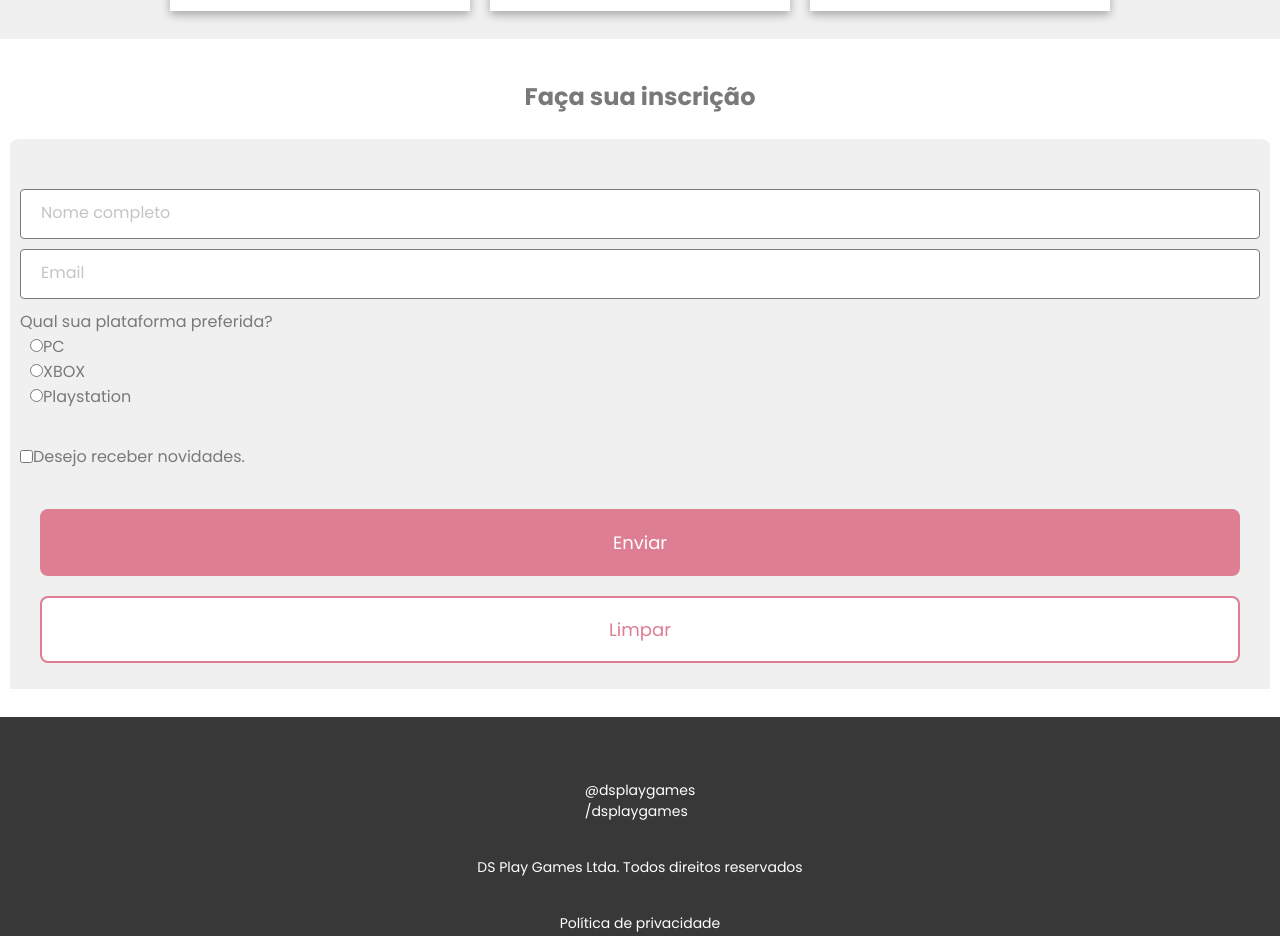
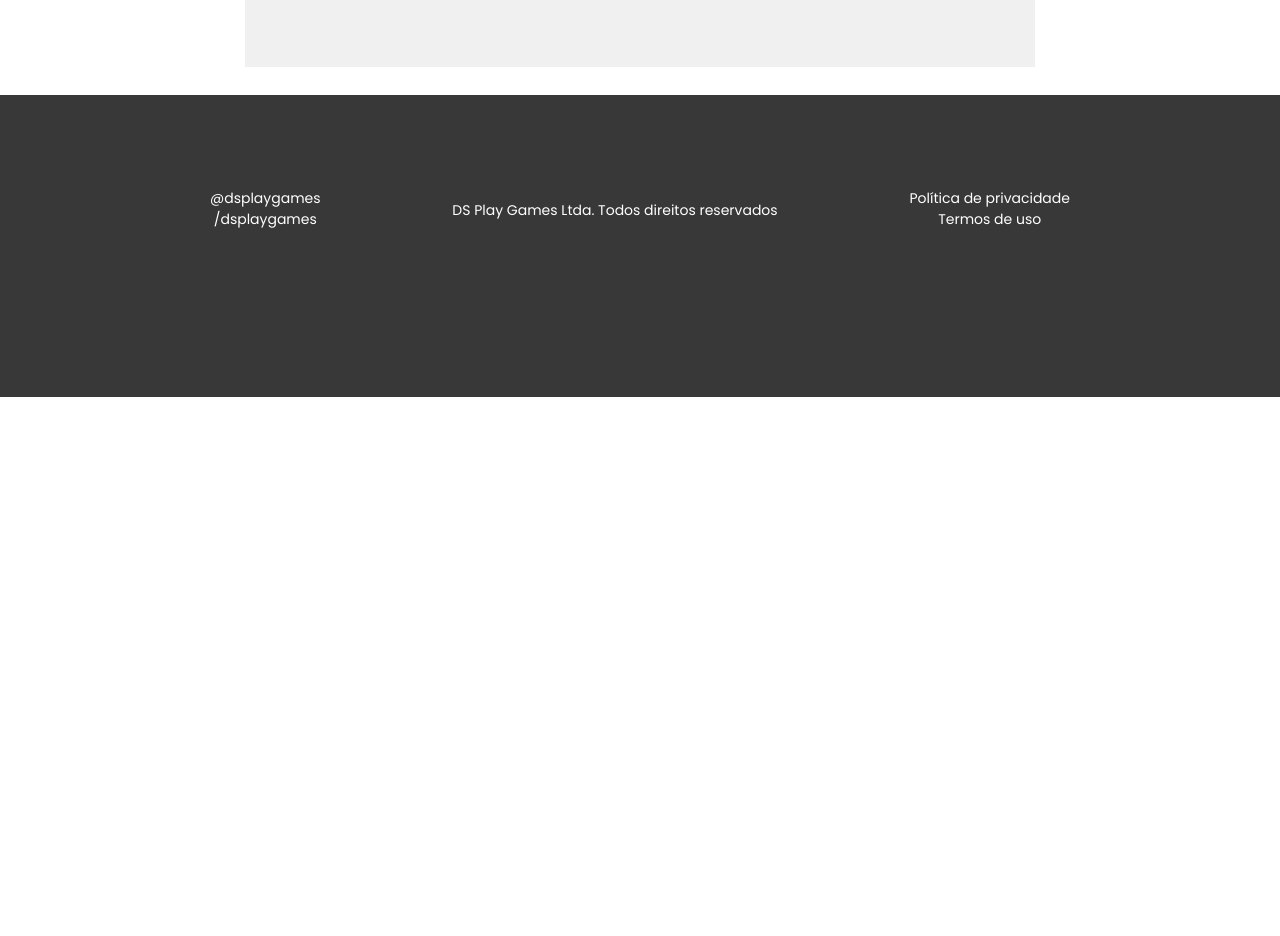
Before and after one commit to LeandroOliveiraSouza/DSPlayGames, a React (Vite) app: page / in a window 1280 px wide. Shown: the part 1860-2796 px from the top of the page. After the commit the page ends 2257 px from the top, so only its background shows below. Built offline with nearby package versions, Linux system fonts and the light colour scheme.

Commit message:
Responsiveness of sections and footers

```diff
--- a/src/components/Footer/index.tsx
+++ b/src/components/Footer/index.tsx
@@ -3,7 +3,8 @@ import "./styles.css";
 export default function Footer() {
   return (
     <footer>
-      <ul className="footer-social-network">
+      <div className="footer-card-info">
+        <ul>
           <li>
             <a href="https://google.com">@dsplaygames</a>
           </li>
@@ -12,7 +13,7 @@ export default function Footer() {
           </li>
         </ul>
         <p>DS Play Games Ltda. Todos direitos reservados</p>
-      <ul className="footer-social-terms">
+        <ul>
           <li>
             <a href="https://google.com">Política de privacidade</a>
           </li>
@@ -20,6 +21,7 @@ export default function Footer() {
             <a href="https://google.com">Termos de uso</a>
           </li>
         </ul>
+      </div>
     </footer>
   );
 }
--- a/src/components/Footer/styles.css
+++ b/src/components/Footer/styles.css
@@ -3,6 +3,9 @@ footer {
   color: var(--footer-text-color);
   height: 302px;
   font-size: 14px;
+}
+
+.footer-card-info {
   display: flex;
   align-items: center;
   justify-content: center;
@@ -14,11 +17,22 @@ footer p {
   padding: 35px;
 }
 
-.footer-social-network {
+.footer-card-info ul {
   padding-top: 28px;
+  padding-bottom: 30px;
+  text-align: center;
 }
 
-.footer-social-terms {
-  text-align: center;
-  padding-bottom: 30px;
+@media (min-width: 568px) {
+  footer {
+    padding-left: 105px;
+    padding-right: 105px;
+  }
+
+  .footer-card-info {
+    display: flex;
+    flex-direction: row;
+    justify-content: space-between;
+    padding: 65px 105px 0 105px;
+  }
 }
--- a/src/components/SectionNews/styles.css
+++ b/src/components/SectionNews/styles.css
@@ -1,5 +1,9 @@
 #news {
   margin: 0 10px;
+  display: flex;
+  flex-direction: column;
+  align-items: center;
+  justify-content: center;
 }
 
 #news h2 {
@@ -61,7 +65,7 @@
 .card-news-btn-more {
   background-color: var(--section-news-btn-bg-color);
   color: var(--section-news-btn-text-color);
-  max-width: 244px;
+  width: 245px;
   height: 67px;
   font-size: 18px;
   font-weight: 700;
@@ -72,3 +76,9 @@
   justify-content: center;
   cursor: pointer;
 }
+
+@media (min-width: 568px) {
+  .card-news {
+    height: 230px;
+  }
+}
--- a/src/components/SectionRegister/styles.css
+++ b/src/components/SectionRegister/styles.css
@@ -1,5 +1,10 @@
 #register {
   background-color: var(--section-register-bg-color);
+  margin: 0 10px;
+  display: flex;
+  flex-direction: column;
+  justify-content: center;
+  align-items: center;
 }
 
 #register h2 {
@@ -12,6 +17,8 @@
 
 .register-card-container {
   background-color: var(--section-register-card-bg-color);
+  width: 100%;
+  max-width: 790px;
   height: 550px;
   margin: 0 10px 28px 10px;
   border-radius: 8px 8px 0px 0px;
@@ -56,11 +63,14 @@ ul {
 .input-btn {
   display: flex;
   flex-direction: column;
+  align-items: center;
 }
 
 .input-btn-submit {
   background-color: var(--section-register-btn-bg-submit);
   color: var(--section-register-btn-text-submit);
+  width: 100%;
+  max-width: 244px;
   height: 67px;
   border-radius: 8px;
   border: none;
@@ -72,8 +82,19 @@ ul {
   background-color: var(--section-register-btn-bg-clear);
   color: var(--section-register-btn-text-clear);
   border: 2px solid var(--section-register-btn-border-clear);
+  width: 100%;
+  max-width: 244px;
   height: 67px;
   border-radius: 8px;
   font-size: 18px;
   margin: 20px 30px 30px 30px;
 }
+
+@media (min-width: 568px) {
+  .input-btn {
+    display: block;
+    align-items: center;
+    justify-content: center;
+    margin-left: 100px;
+  }
+}
```
Lines whose indentation alone changed are shown as unchanged.
